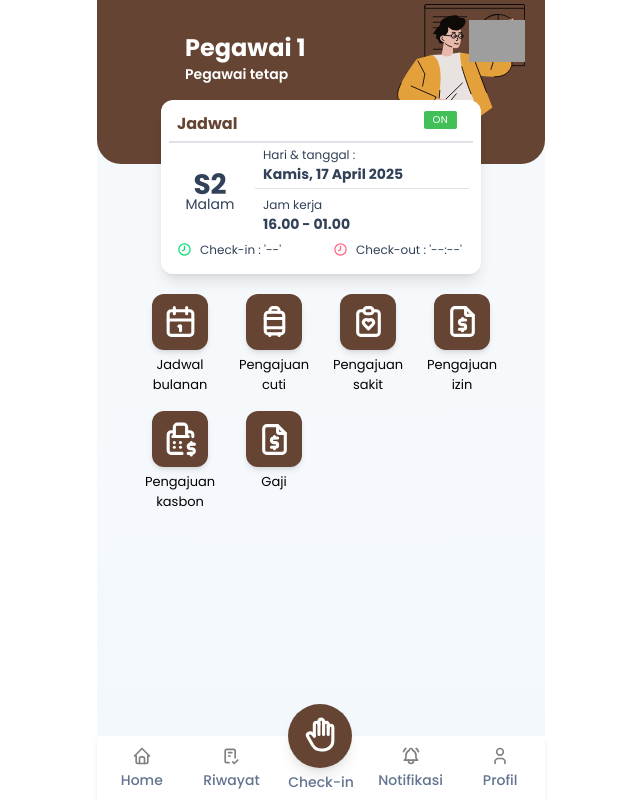
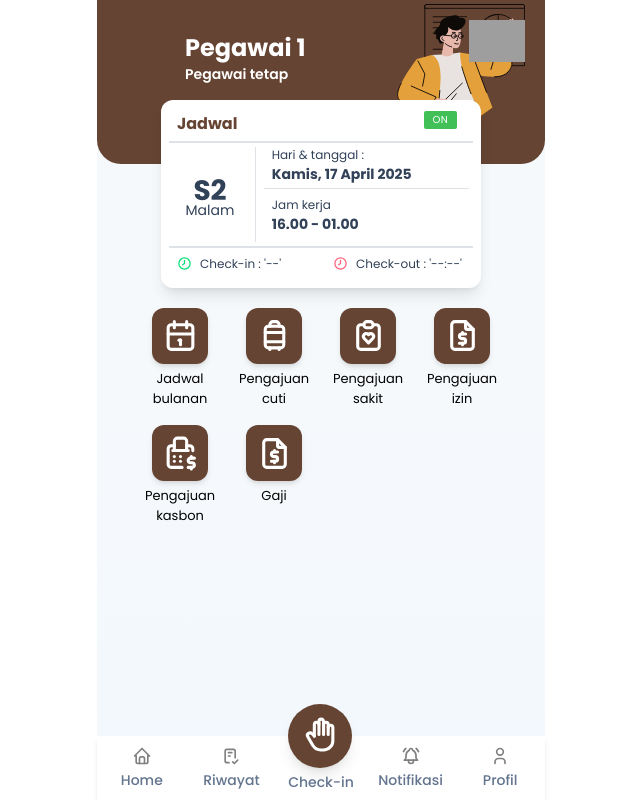
Before and after one commit to dianlucky/kulahadir-frontend, a React (Vite) app: page / in a window 1280 px wide. Shown: the whole page, without its empty margins (319-959 px from the left). Built offline with nearby package versions, Linux system fonts and the light colour scheme; grey boxes are pictures that could not be loaded.

Commit message:
[Home] Update : Memperbaiki card jadwal

```diff
--- /dev/null
+++ b/src/features/employee/components/RequestList.tsx
@@ -0,0 +1,7 @@
+export const RequestList: React.FC = () => {
+  return (
+    <>
+      <section className="bg-white mx-5 p-3 shadow-md rounded-lg flex flex-col gap-2 -mt-10"></section>
+    </>
+  );
+};
--- a/src/features/employee/components/ScheduleBox.tsx
+++ b/src/features/employee/components/ScheduleCard.tsx
@@ -1,7 +1,7 @@
 import { Badge, Divider, Text } from "@mantine/core";
 import { IconClockHour8 } from "@tabler/icons-react";
 
-export const ScheduleBox: React.FC = () => {
+export const ScheduleCard: React.FC = () => {
   return (
     <section className="mx-auto max-w-xs bg-white  w-full shadow-lg rounded-xl z-50 relative p-2 px-2 text-slate-700 mb-2 -mt-16">
       <div className="flex justify-between text-xs items-center p-2 -mt-1 -mb-1">
@@ -27,7 +27,7 @@ export const ScheduleBox: React.FC = () => {
       </div>
       <Divider size={"sm"} />
       <div className="divide-y divide-gray-500">
-        <div className="w-full grid grid-cols-12 divide-x divide-gray-300 p-1 -mb-2">
+        <div className="w-full grid grid-cols-12 p-1 -mb-2">
           <div className="col-span-3 text-center m-auto p-1">
             <Text size="28px" fw={700}>
               S2
@@ -36,7 +36,12 @@ export const ScheduleBox: React.FC = () => {
               Malam
             </Text>
           </div>
-          <div className="col-span-9 ms-2 text-left">
+          <Divider
+            orientation="vertical"
+            className="col-span-1 ml-2 mb-2"
+            style={{ height: "95px" }}
+          />
+          <div className="col-span-8 ms-2 -ml-2 text-left">
             <div className="ms-2 -mb-2">
               <Text size="xs">Hari & tanggal : </Text>
               <Text size="sm" fw={700}>
@@ -55,7 +60,8 @@ export const ScheduleBox: React.FC = () => {
             </div>
           </div>
         </div>
-        <div className="grid grid-cols-2 text-xs divide-x divide-gray-300 p-2">
+        <Divider size={"sm"} />
+        <div className="grid grid-cols-2 text-xs p-2">
           <div className="flex gap-2">
             <IconClockHour8 size={15} className="text-green-400" /> Check-in :
             '--'
--- a/src/features/employee/components/index.ts
+++ b/src/features/employee/components/index.ts
@@ -1 +1,2 @@
-export * from './ScheduleBox';
+export * from "./ScheduleCard";
+export * from "./RequestList";
--- a/src/features/employee/pages/Home.tsx
+++ b/src/features/employee/pages/Home.tsx
@@ -29,7 +29,7 @@ import { useEffect, useState } from "react";
 import { Link, useNavigate } from "react-router-dom";
 
 import { MenuList } from "@/components/navigation";
-import { ScheduleBox } from "../components";
+import { ScheduleCard } from "../components";
 
 type DataAttendanceDivisionType = {
   Hadir: number;
@@ -66,7 +66,7 @@ export const Home: React.FC = () => {
         </div>
       </section>
 
-      <ScheduleBox />
+      <ScheduleCard />
       {/* Menu List => Berisi daftar menu pada sistem */}
 
       <section className="px-7 mt-5" style={{ marginBottom: "-110px" }}>
```
